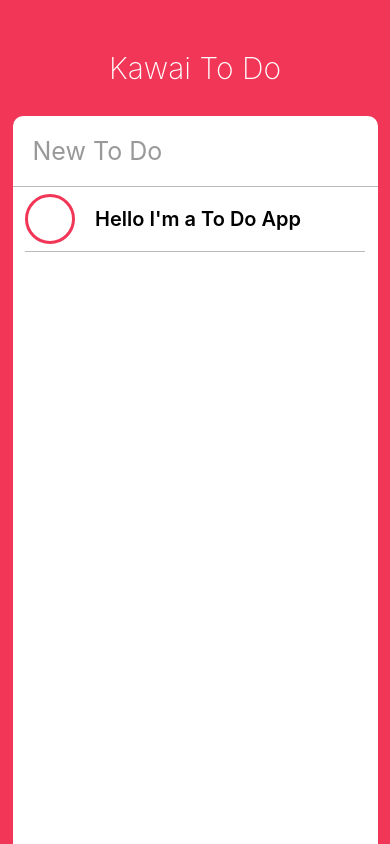
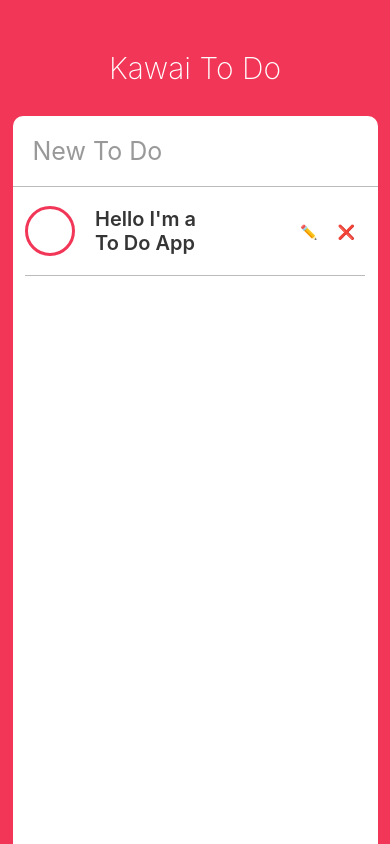
Before and after one commit to jungwoonlim/kawai-todo, a React Native app: screen / in a window 390 px wide. Built offline with nearby package versions, Linux system fonts and the light colour scheme.

Commit message:
Styling the To Do Component

```diff
--- a/ToDo.js
+++ b/ToDo.js
@@ -16,9 +16,10 @@
     isCompleted: false
   };
   render() {
-    const { isCompleted } = this.state;
+    const { isCompleted, isEditing } = this.state;
     return (
       <View style={styles.container}>
+        <View style={styles.column}>
           <TouchableOpacity onPress={this._toggleComplete}>
             <View
               style={[
@@ -27,7 +28,37 @@
               ]}
             />
           </TouchableOpacity>
-        <Text style={styles.text}>Hello I'm a To Do App</Text>
+          <Text
+            style={[
+              styles.text,
+              isCompleted ? styles.completedText : styles.uncompletedText
+            ]}
+          >
+            Hello I'm a To Do App
+          </Text>
+        </View>
+        {isEditing ? (
+          <View style={styles.action}>
+            <TouchableOpacity onPressOut={this._finishEditing}>
+              <View style={styles.actionContainer}>
+                <Text style={styles.actionText}>✅</Text>
+              </View>
+            </TouchableOpacity>
+          </View>
+        ) : (
+          <View style={styles.action}>
+            <TouchableOpacity onPressOut={this._startEditing}>
+              <View style={styles.actionContainer}>
+                <Text style={styles.actionText}>✏️</Text>
+              </View>
+            </TouchableOpacity>
+            <TouchableOpacity>
+              <View style={styles.actionContainer}>
+                <Text style={styles.actionText}>❌</Text>
+              </View>
+            </TouchableOpacity>
+          </View>
+        )}
       </View>
     );
   }
@@ -38,6 +69,16 @@
       };
     });
   };
+  _startEditing = () => {
+    this.setState({
+      isEditing: true
+    });
+  };
+  _finishEditing = () => {
+    this.setState({
+      isEditing: false
+    });
+  };
 }
 
 const styles = StyleSheet.create({
@@ -46,7 +87,8 @@
     borderBottomColor: "#bbb",
     borderBottomWidth: StyleSheet.hairlineWidth,
     flexDirection: "row",
-    alignItems: "center"
+    alignItems: "center",
+    justifyContent: "space-between"
   },
   circle: {
     width: 50,
@@ -65,5 +107,25 @@
     fontWeight: "600",
     fontSize: 20,
     marginVertical: 20
+  },
+  completedText: {
+    color: "#bbb",
+    textDecorationLine: "line-through"
+  },
+  uncompletedText: {
+    color: "#353535"
+  },
+  column: {
+    flexDirection: "row",
+    alignItems: "center",
+    width: width / 2,
+    justifyContent: "space-between"
+  },
+  action: {
+    flexDirection: "row"
+  },
+  actionContainer: {
+    marginVertical: 10,
+    marginHorizontal: 10
   }
 });
```
Lines whose indentation alone changed are shown as unchanged.
